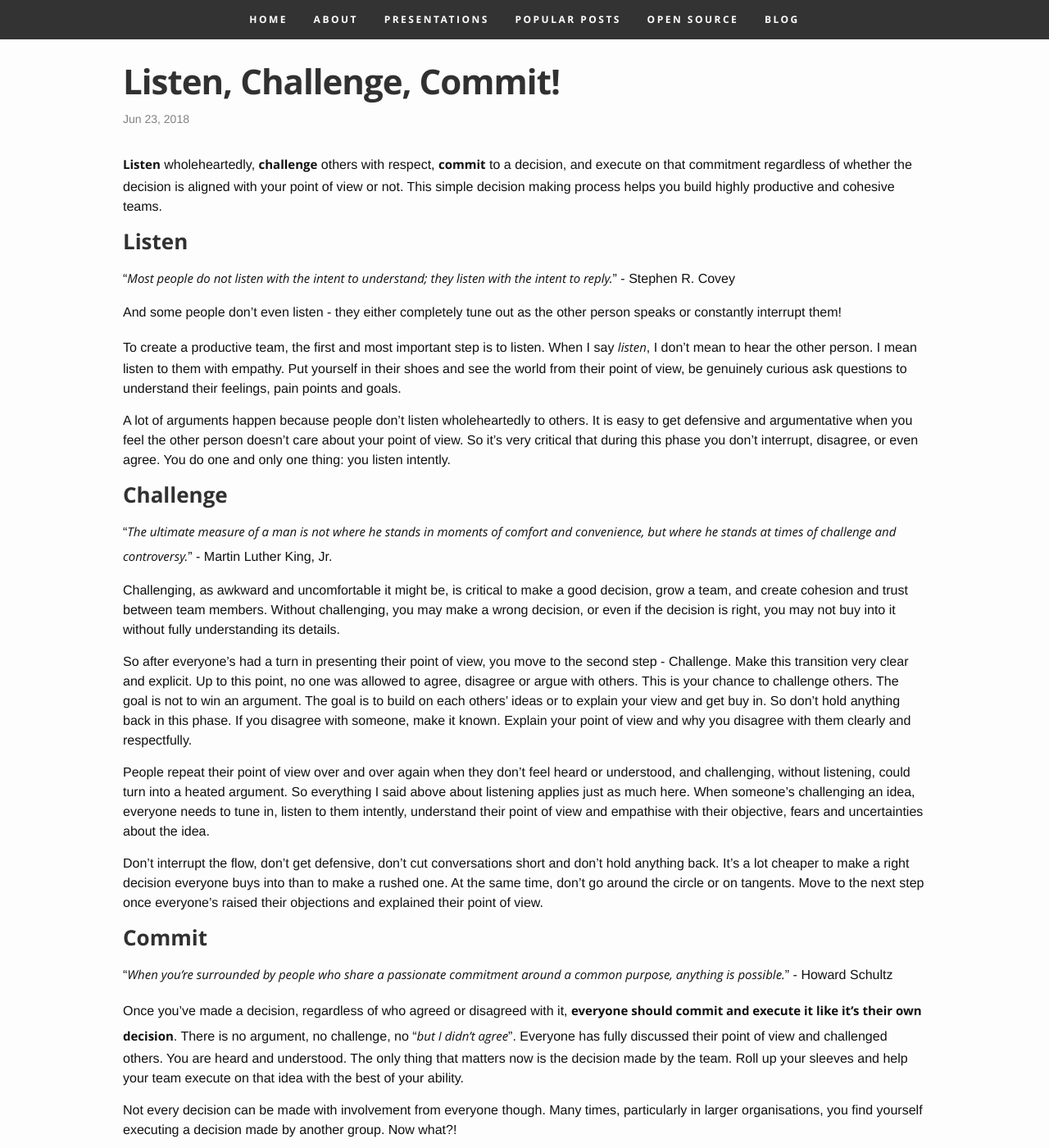
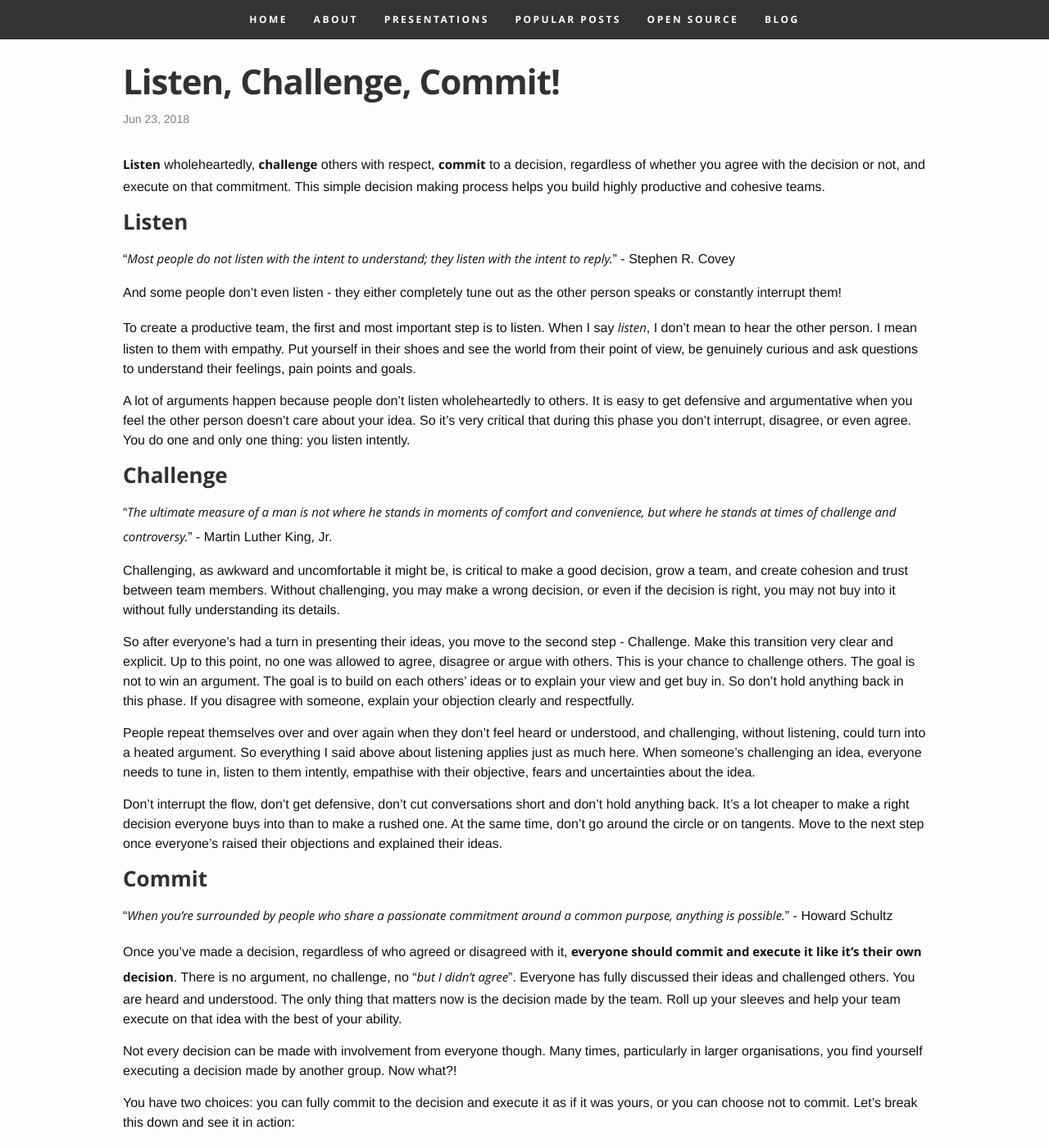
Before and after one commit to MehdiK/mehdik.github.io, a Jekyll site: the page built from _posts/2018-06-22-listen-challenge-commit.md, in a window 1280 px wide and 1400 px high. Shown: the whole window at 82% size. Built offline with Jekyll 4.4.1, drawn with Linux system fonts in a browser that asks for light colours; nearby versions of some CDN libraries; comment, search, counter and statistics services are not loaded; some of the changed text lies outside the part shown.

Commit message:
Removed a lot of s

```diff
--- a/_posts/2018-06-22-listen-challenge-commit.md
+++ b/_posts/2018-06-22-listen-challenge-commit.md
@@ -6,32 +6,32 @@
 tags: ["Leadership","Management"]
 ---
 
-**Listen** wholeheartedly, **challenge** others with respect, **commit** to a decision, and execute on that commitment regardless of whether the decision is aligned with your point of view or not. This simple decision making process helps you build highly productive and cohesive teams.
+**Listen** wholeheartedly, **challenge** others with respect, **commit** to a decision, regardless of whether you agree with the decision or not, and execute on that commitment. This simple decision making process helps you build highly productive and cohesive teams.
 
 ### Listen
 "*Most people do not listen with the intent to understand; they listen with the intent to reply.*" - Stephen R. Covey
 
 And some people don't even listen - they either completely tune out as the other person speaks or constantly interrupt them!
 
-To create a productive team, the first and most important step is to listen. When I say *listen*, I don't mean to hear the other person. I mean listen to them with empathy. Put yourself in their shoes and see the world from their point of view, be genuinely curious ask questions to understand their feelings, pain points and goals.
+To create a productive team, the first and most important step is to listen. When I say *listen*, I don't mean to hear the other person. I mean listen to them with empathy. Put yourself in their shoes and see the world from their point of view, be genuinely curious and ask questions to understand their feelings, pain points and goals.
 
-A lot of arguments happen because people don't listen wholeheartedly to others. It is easy to get defensive and argumentative when you feel the other person doesn't care about your point of view. So it's very critical that during this phase you don't interrupt, disagree, or even agree. You do one and only one thing: you listen intently.
+A lot of arguments happen because people don't listen wholeheartedly to others. It is easy to get defensive and argumentative when you feel the other person doesn't care about your idea. So it's very critical that during this phase you don't interrupt, disagree, or even agree. You do one and only one thing: you listen intently.
 
 ### Challenge
 "*The ultimate measure of a man is not where he stands in moments of comfort and convenience, but where he stands at times of challenge and controversy.*" - Martin Luther King, Jr.
 
 Challenging, as awkward and uncomfortable it might be, is critical to make a good decision, grow a team, and create cohesion and trust between team members. Without challenging, you may make a wrong decision, or even if the decision is right, you may not buy into it without fully understanding its details.
 
-So after everyone's had a turn in presenting their point of view, you move to the second step - Challenge. Make this transition very clear and explicit. Up to this point, no one was allowed to agree, disagree or argue with others. This is your chance to challenge others. The goal is not to win an argument. The goal is to build on each others' ideas or to explain your view and get buy in. So don't hold anything back in this phase. If you disagree with someone, make it known. Explain your point of view and why you disagree with them clearly and respectfully.
+So after everyone's had a turn in presenting their ideas, you move to the second step - Challenge. Make this transition very clear and explicit. Up to this point, no one was allowed to agree, disagree or argue with others. This is your chance to challenge others. The goal is not to win an argument. The goal is to build on each others' ideas or to explain your view and get buy in. So don't hold anything back in this phase. If you disagree with someone, explain your objection clearly and respectfully.
 
-People repeat their point of view over and over again when they don't feel heard or understood, and challenging, without listening, could turn into a heated argument. So everything I said above about listening applies just as much here. When someone's challenging an idea, everyone needs to tune in, listen to them intently, understand their point of view and empathise with their objective, fears and uncertainties about the idea.
+People repeat themselves over and over again when they don't feel heard or understood, and challenging, without listening, could turn into a heated argument. So everything I said above about listening applies just as much here. When someone's challenging an idea, everyone needs to tune in, listen to them intently, empathise with their objective, fears and uncertainties about the idea.
 
-Don't interrupt the flow, don't get defensive, don't cut conversations short and don't hold anything back. It's a lot cheaper to make a right decision everyone buys into than to make a rushed one. At the same time, don't go around the circle or on tangents. Move to the next step once everyone's raised their objections and explained their point of view.
+Don't interrupt the flow, don't get defensive, don't cut conversations short and don't hold anything back. It's a lot cheaper to make a right decision everyone buys into than to make a rushed one. At the same time, don't go around the circle or on tangents. Move to the next step once everyone's raised their objections and explained their ideas.
 
 ### Commit
 "*When you're surrounded by people who share a passionate commitment around a common purpose, anything is possible.*" - Howard Schultz
 
-Once you've made a decision, regardless of who agreed or disagreed with it, **everyone should commit and execute it like it's their own decision**. There is no argument, no challenge, no "*but I didn't agree*". Everyone has fully discussed their point of view and challenged others. You are heard and understood. The only thing that matters now is the decision made by the team. Roll up your sleeves and help your team execute on that idea with the best of your ability.
+Once you've made a decision, regardless of who agreed or disagreed with it, **everyone should commit and execute it like it's their own decision**. There is no argument, no challenge, no "*but I didn't agree*". Everyone has fully discussed their ideas and challenged others. You are heard and understood. The only thing that matters now is the decision made by the team. Roll up your sleeves and help your team execute on that idea with the best of your ability.
 
 Not every decision can be made with involvement from everyone though. Many times, particularly in larger organisations, you find yourself executing a decision made by another group. Now what?!
 
```
Also changed, not shown: other parts of _posts/2018-06-22-listen-challenge-commit.md (+1 -1 lines).
